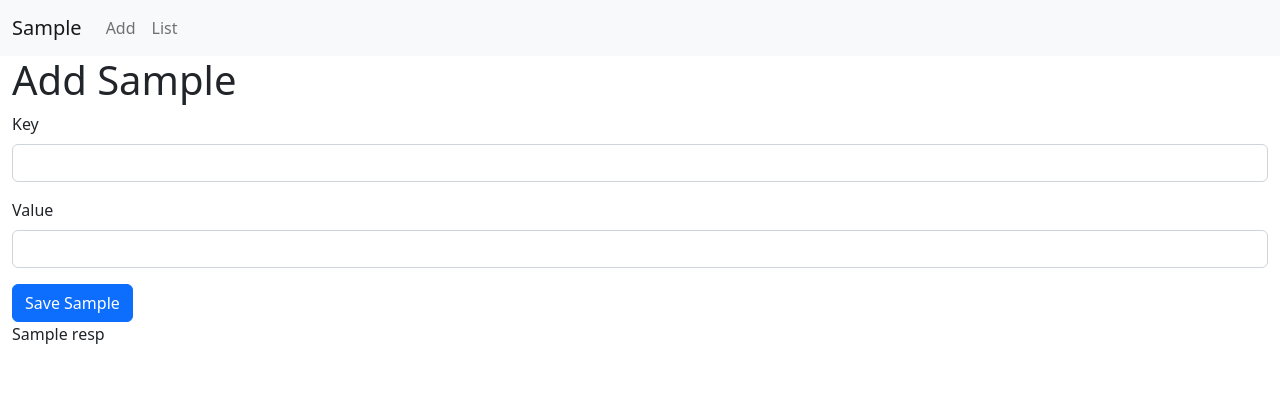
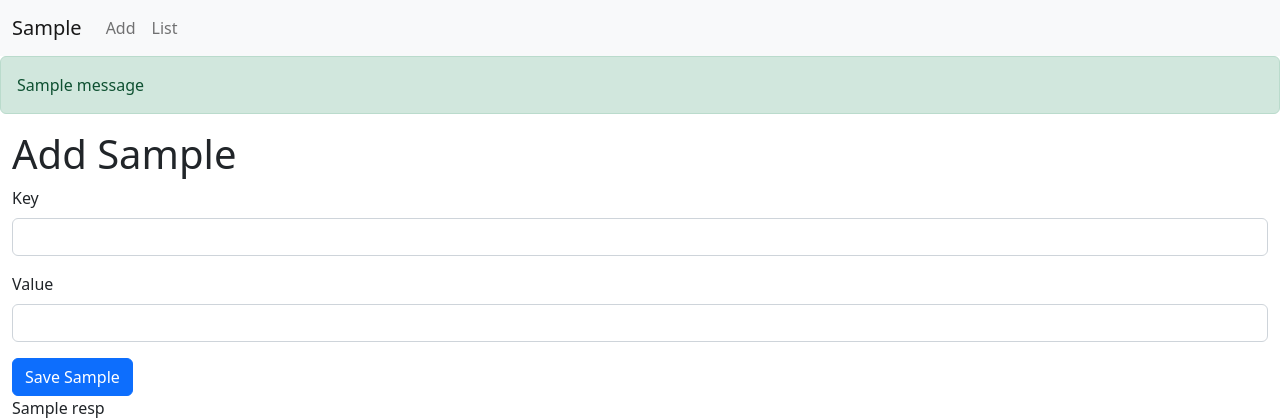
Before and after one commit to ro-rok/Web-Systems-Dev-Projects, a Flask app: template Spotify_Project/templates/add.html in a window 1280 px wide. Shown: the top 420 px of the page. Run offline with Flask 2, Linux system fonts and the light colour scheme; the template is opened without the code that fills it: most values are stand-ins (such as "Sample title", 1, 10 or a date in 2020); one stand-in notice (Sample message) is shown.

Commit message:
Add Flash HTML and Edited Layout.html

```diff
--- /dev/null
+++ b/Spotify_Project/templates/flash.html
@@ -0,0 +1,9 @@
+{% with messages = get_flashed_messages(with_categories=true) %}
+{% if messages %}
+<div class=flashes>
+    {% for category, message in messages %}
+    <div class="alert alert-{{ category or 'info' }}" role="alert">{{ message }}</div>
+    {% endfor %}
+</div>
+{% endif %}
+{% endwith %}
--- a/Spotify_Project/templates/layout.html
+++ b/Spotify_Project/templates/layout.html
@@ -3,10 +3,8 @@
 
 <head>
     {% block head %}
-    <link href="https://cdn.jsdelivr.net/npm/bootstrap@5.2.2/dist/css/bootstrap.min.css"
-        rel="stylesheet"
-        integrity="sha384-Zenh87qX5JnK2Jl0vWa8Ck2rdkQ2Bzep5IDxbcnCeuOxjzrPF/et3URy9Bv1WTRi"
-        crossorigin="anonymous">
+    <link href="https://cdn.jsdelivr.net/npm/bootstrap@5.2.2/dist/css/bootstrap.min.css" rel="stylesheet"
+        integrity="sha384-Zenh87qX5JnK2Jl0vWa8Ck2rdkQ2Bzep5IDxbcnCeuOxjzrPF/et3URy9Bv1WTRi" crossorigin="anonymous">
     <script src="https://cdn.jsdelivr.net/npm/bootstrap@5.2.2/dist/js/bootstrap.bundle.min.js"
         integrity="sha384-OERcA2EqjJCMA+/3y+gxIOqMEjwtxJY7qPCqsdltbNJuaOe923+mo//f6V8Qbsw3"
         crossorigin="anonymous"></script>
@@ -18,13 +16,19 @@
             height: 60px;
             line-height: 60px;
         }
+
+        .header {
+            top: 0;
+            height: 60px;
+            line-height: 60px;
+        }
     </style>
     <title>{% block title %}{% endblock %} - Sample</title>
     {% endblock %}
 </head>
 
 <body>
-    <div id="header" class="header bg-light text-center">
+    <div id="header">
         <nav class="navbar navbar-expand-lg bg-light">
             <div class="container-fluid">
                 <a class="navbar-brand" href="#">Sample</a>
@@ -45,6 +49,7 @@
                 </div>
             </div>
         </nav>
+        {% include 'flash.html' %}
     </div>
     <div id="content">{% block content %}{% endblock %}</div>
     <div id="footer" class="footer bg-light text-center">
```
